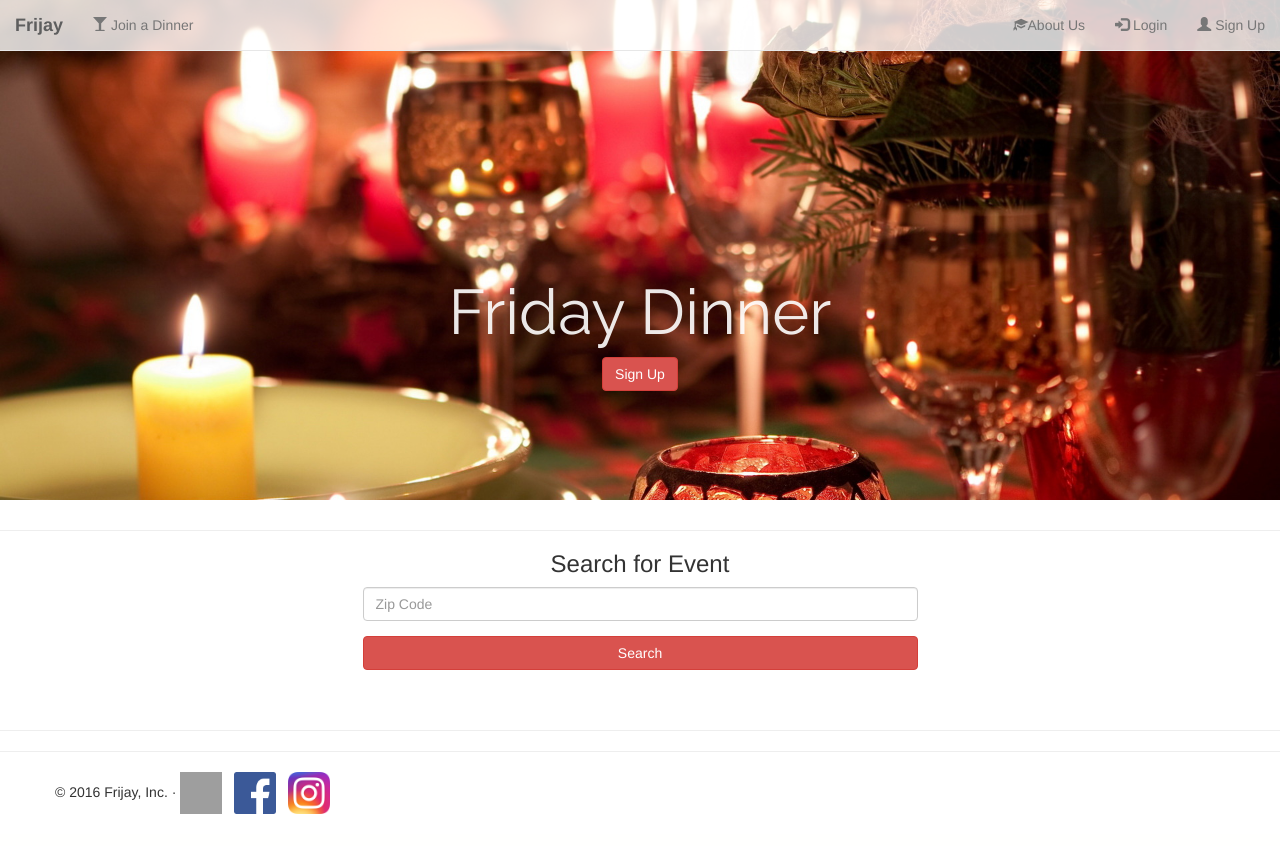
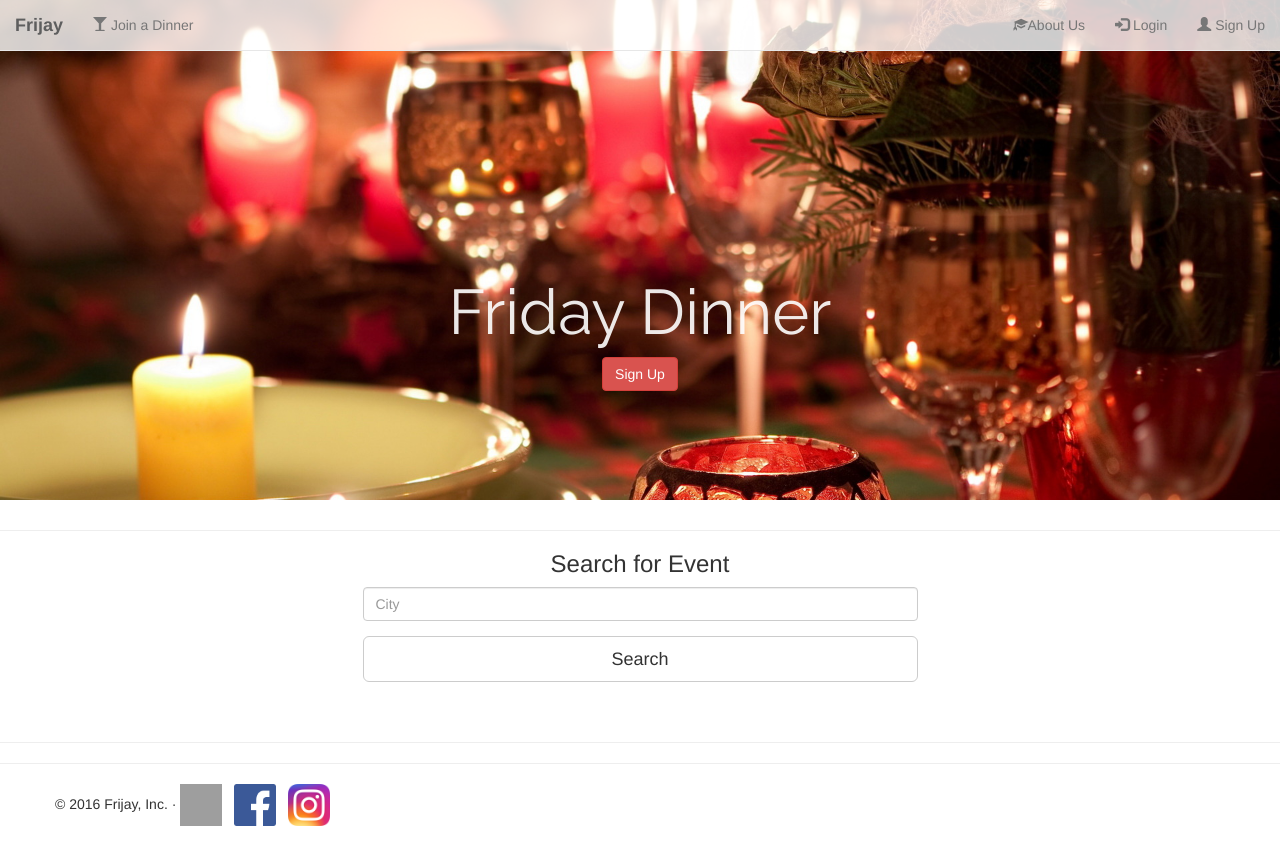
Before and after one commit to afranco07/shabbatTable, a Django app: page / in a window 1280 px wide. Before the commit the page ends 814 px from the top, so only its background shows below. Run offline with Django 3.2, Linux system fonts and the light colour scheme; data that the repository does not hold is empty; parts of the project's set-up code (start-up, migrations or seed data) failed here and were passed over; some libraries are stand-ins or nearby versions; grey boxes are pictures that could not be loaded.

Commit message:
Added Search functionality

```diff
--- a/frijay/views.py
+++ b/frijay/views.py
@@ -13,6 +13,10 @@ from frijay.twilio import send_reservation_sms
 def index(request):
     '''index page view'''
     events = Event.objects.filter(openSeats__gt=0)[:4]
+    if request.method == 'POST':
+        events = Event.objects.filter(city__iexact=request.POST.get('search'))
+        context_dict = {'title': "Frijay!", 'Events':events }
+        return render(request, 'frijay/index.html', context_dict)
     context_dict = {'title': "Frijay!", 'Events':events}
     return render(request, 'frijay/index.html', context_dict)
 
--- a/templates/frijay/index.html
+++ b/templates/frijay/index.html
@@ -14,15 +14,29 @@
     {% endif %}
 </div>
 <hr class="featurette-divider">
+
+
+
 <h3 style="text-align: center">Search for Event</h3>
 <div class="container">
     <div class="row">
         <div class="col-md-offset-3 col-md-6">
-            <div class="form-group">
-            <input type="text" class="form-control" placeholder="Zip Code">
-            </div>
-            <button class="btn btn-md btn-danger btn-block" type="submit"
+
+            <form class="form" role="form" method="post" action="{% url 'index' %}">
+                    {% csrf_token %}
+                    <div class="form-group">
+                        <input type="text" name="search" id="id_search" class="form-control"
+                        placeholder="City">
+                    </div>
+                <button class="btn btn-lg btn-default btn-block" type="submit"
                         value="Submit">Search</button>
+                </form>
+
+            <!--<div class="form-group">-->
+            <!--<input type="text" class="form-control" name="search" placeholder="Zip Code">-->
+            <!--</div>-->
+            <!--<button class="btn btn-md btn-danger btn-block" type="submit"-->
+                        <!--value="Submit">Search</button>-->
         </div>
     </div>
 </div>
```
